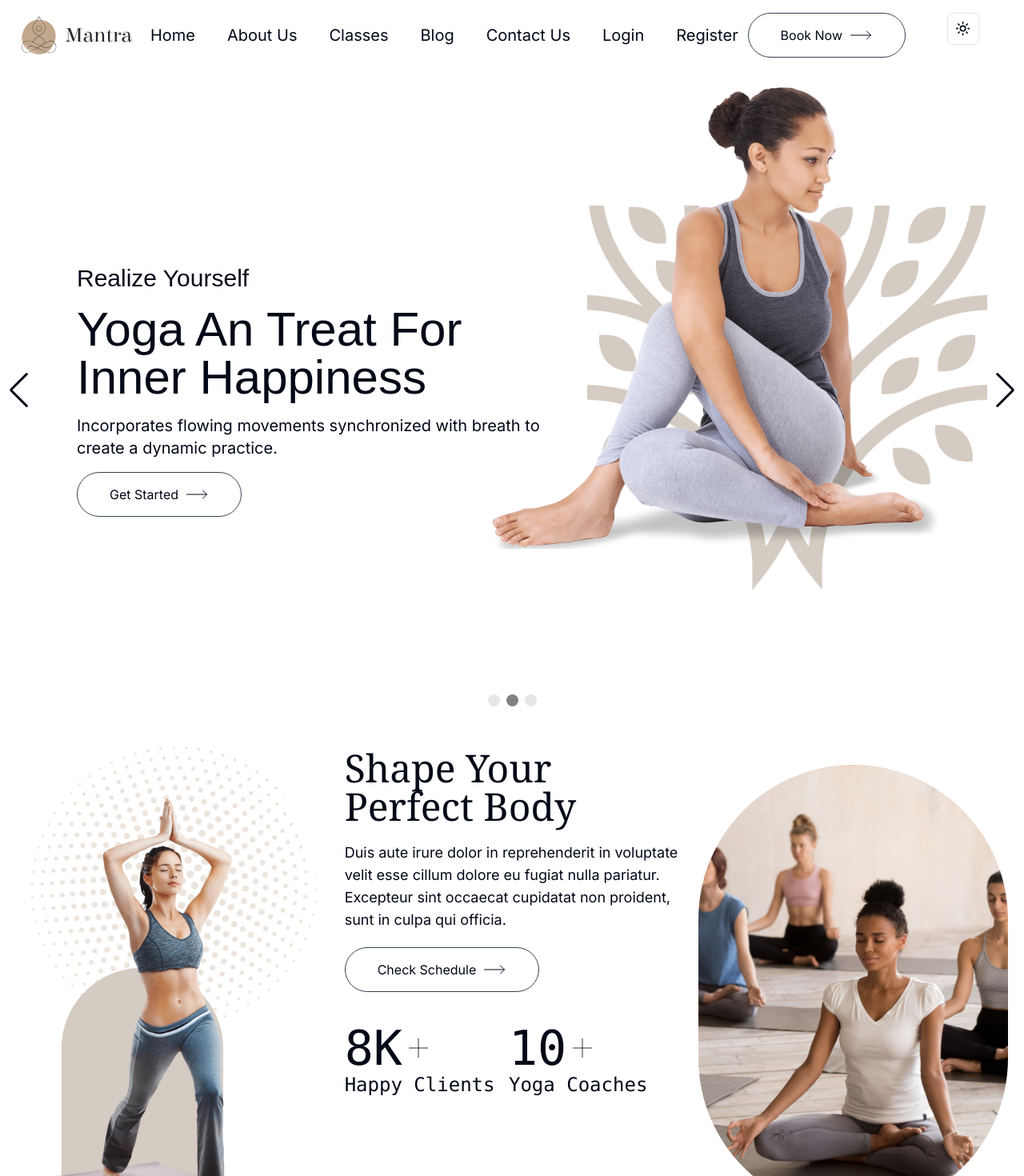
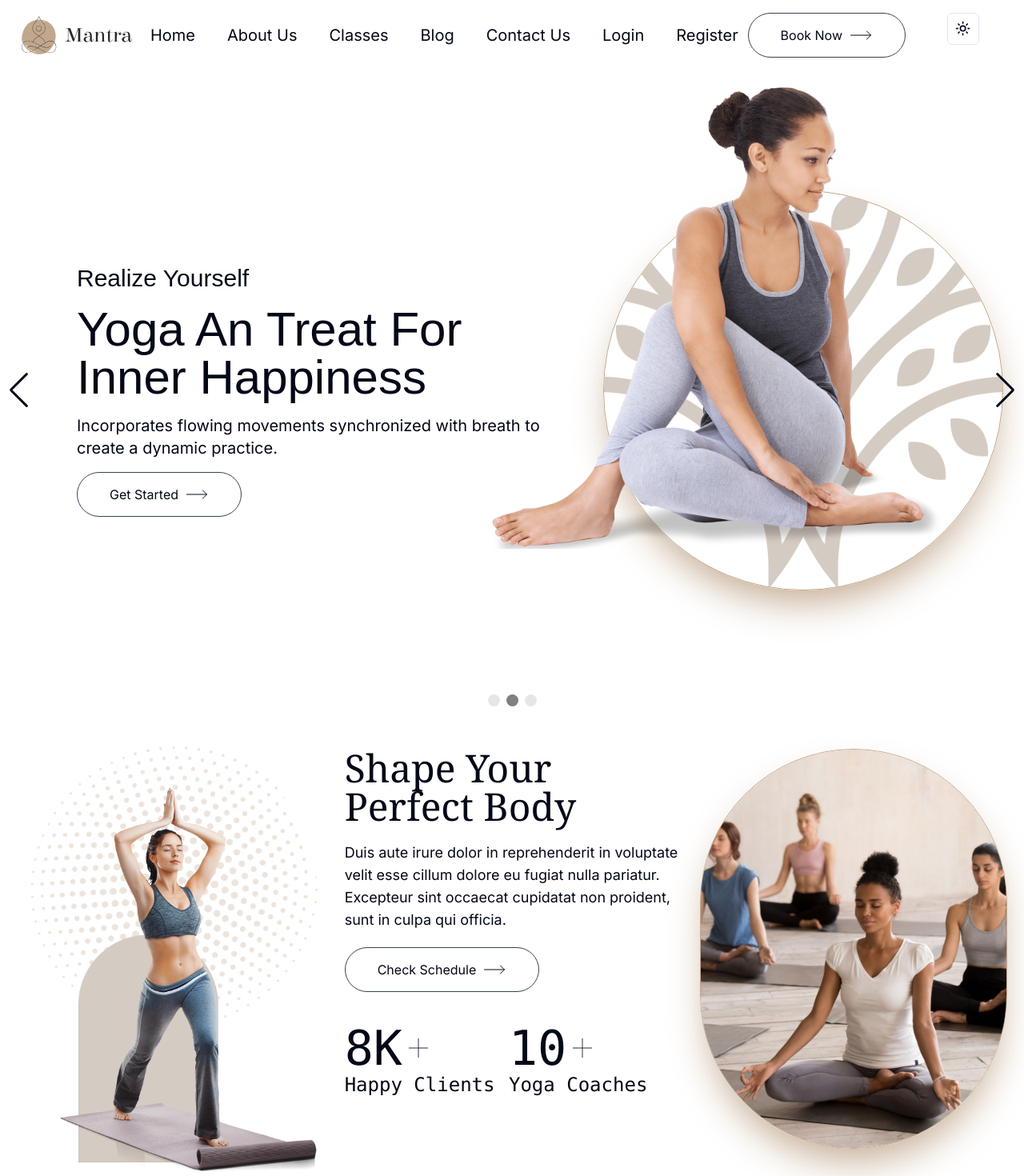
Before and after one commit to vikash0p/yoga, a Next.js app: page / in a window 1280 px wide. Shown: the top 1470 px of the page at 80% size. Built offline with nearby package versions, Linux system fonts and the light colour scheme; a web font is replaced by a local one.

Commit message:
take some change in css in this components

```diff
--- a/components/Carousel.tsx
+++ b/components/Carousel.tsx
@@ -62,14 +62,13 @@ export default function Carousel({ elsie }: { elsie: NextFont }) {
                   initial={{ opacity: 0, y: -100 }}
                   whileInView={{ opacity: 1, y: 0 }}
                   transition={{ duration: 1, delay: 0.7 }}
-                  className="relative hidden md:block w-[500px] h-[500px] "
+                  className="relative w-80 h-80  md:w-[500px] md:h-[500px]  "
                 >
                   <Image
                     src={"/frame-img-1.png"}
                     alt="background image"
                     fill
-                    className="object-contain object-bottom "
-                    sizes="500px"
+                    className=" border border-[#c1a78c] shadow-2xl shadow-[#c1a78c] m-auto w-full  rounded-full me-12 md:me-0 lg:ms-5 "
                     priority
                   />
                 </motion.div>
@@ -82,7 +81,13 @@ export default function Carousel({ elsie }: { elsie: NextFont }) {
                   transition={{ duration: 0.5 }}
                   className="absolute top-0 right-0 md:right-20 md:top-96 lg:top-0"
                 >
-                  <Image src={value.img} alt="hero" className="object-contain " width={600} height={600} />
+                  <Image
+                    src={value.img}
+                    alt="hero"
+                    className="object-contain "
+                    width={600}
+                    height={600}
+                  />
                 </motion.div>
               </AnimatePresence>
             </div>
--- a/components/ClassesComp/Review.tsx
+++ b/components/ClassesComp/Review.tsx
@@ -31,7 +31,7 @@ export default function Review() {
                   <Image
                     src={value.img}
                     alt={value.name}
-                    className="w-52 h-52 m-auto lg:m-0 lg:w-[500px] lg:h-96 object-cover object-center rounded-full border border-[#c1a78c] "
+                    className=" border border-[#c1a78c] shadow-2xl shadow-[#c1a78c] w-52 h-52 m-auto lg:m-0 lg:w-[500px] lg:h-96 object-cover object-center rounded-full  "
                     width={500}
                     height={400}
                   />
--- a/components/HomeComp/Classess.tsx
+++ b/components/HomeComp/Classess.tsx
@@ -92,7 +92,7 @@ const Classess = () => {
               alt="image"
               width={300}
               height={300}
-              className=" py-5 lg:py-0 rounded-tl-full rounded-tr-full w-full md:h-[700px] md:py-9 lg:h-full object-cover object-center px-10"
+              className=" border border-[#c1a78c] shadow-2xl shadow-[#c1a78c]  lg:py-0 rounded-tl-full rounded-tr-full w-full md:h-[700px]  lg:h-full object-cover object-center "
             />
           </motion.div>
         </AnimatePresence>
--- a/components/HomeComp/Perfect.tsx
+++ b/components/HomeComp/Perfect.tsx
@@ -60,12 +60,12 @@ const Perfect = () => {
         </div>
       </div>
       <div className="">
-        <div className="relative w-full h-[600px]  ">
+        <div className="relative w-[90%] m-auto h-[500px]  ">
           <Image
             src={"/fiiller3-img.jpg"}
             alt="images "
             fill
-            className="object-cover p-5 object-center rounded-full"
+            className="object-cover  object-center rounded-full border border-[#c1a78c] shadow-2xl shadow-[#c1a78c]"
             sizes="(min-width: 1280px) calc(33.31vw - 39px), (min-width: 1040px) calc(50vw - 40px), calc(100vw - 40px)"
           />
         </div>
--- a/components/HomeComp/Relax.tsx
+++ b/components/HomeComp/Relax.tsx
@@ -10,7 +10,7 @@ const Relax = () => {
           src={"/filler5-img-01.jpg"}
           alt="image"
           fill
-          className="object-cover object-center rounded-full hover:scale-105 transition-transform duration-700 ease-linear"
+          className="border border-[#c1a78c] shadow-2xl shadow-[#c1a78c]  object-cover object-center rounded-full hover:scale-105 transition-transform duration-700 ease-linear"
           sizes="(min-width: 1040px) 37.5vw, (min-width: 780px) 50vw, 75vw"
         />
       </div>
--- a/components/reusableComp/ReusableImage.tsx
+++ b/components/reusableComp/ReusableImage.tsx
@@ -7,7 +7,7 @@ const ReusableImage = ({img}:{img:string}) => {
     <Image
       src={img}
       alt="benefits image"
-      className="object-cover object-center rounded-full"
+      className="object-cover object-center rounded-full border border-[#c1a78c] shadow-2xl shadow-[#c1a78c] "
       fill
       sizes="100vw"
     />
```
